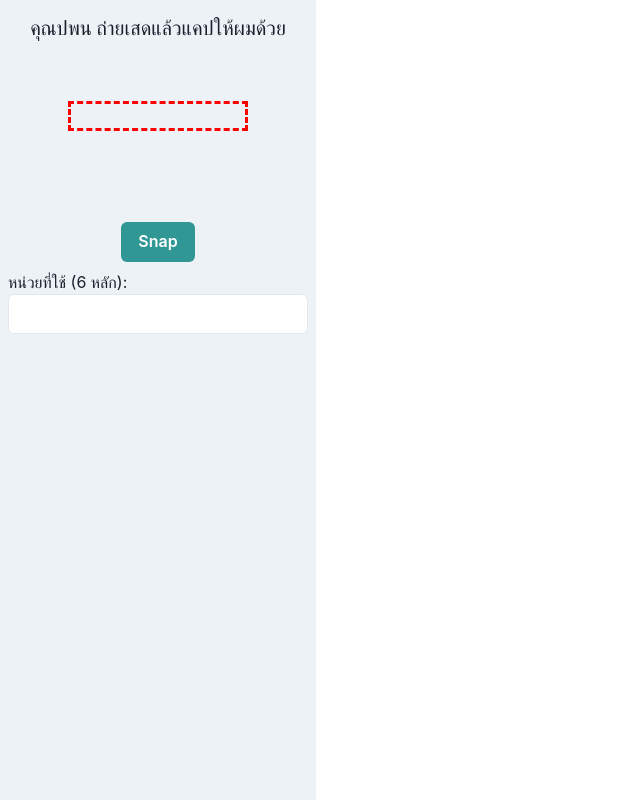
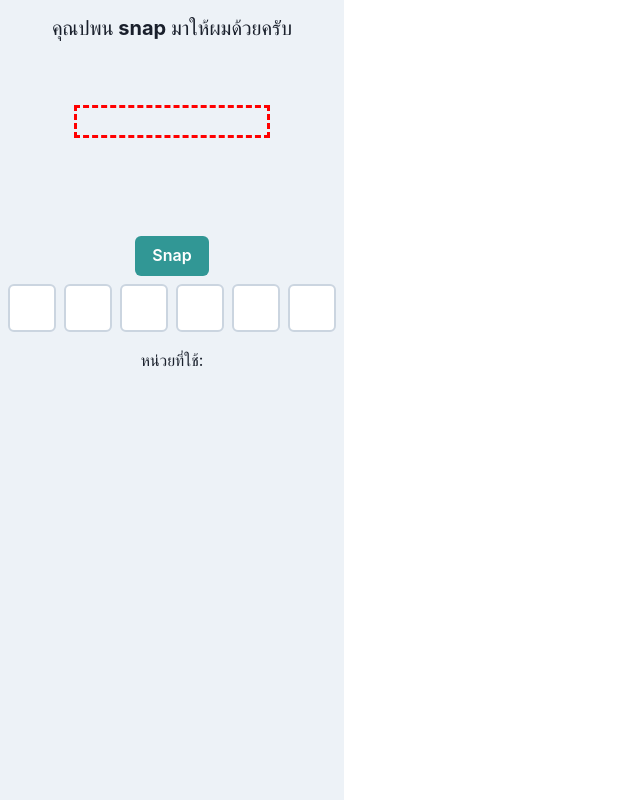
Before and after one commit to panudet-24mb/market-management, a React (Vite) app: page /watcher in a window 1280 px wide. Shown: the whole page, without its empty margins (0-640 px from the left). Built offline with nearby package versions, Linux system fonts and the light colour scheme; no server answers; the HTML template or start-up script is replaced by a standard one.

Commit message:
Update Watcher.jsx

```diff
--- a/src/pages/MeterWatcher/Watcher.jsx
+++ b/src/pages/MeterWatcher/Watcher.jsx
@@ -5,10 +5,11 @@ import {
   Center,
   Heading,
   Image,
-  Input,
   Text,
   Progress,
   useToast,
+  Flex,
+  Input,
 } from '@chakra-ui/react'
 import Tesseract from 'tesseract.js'
 
@@ -18,13 +19,14 @@ export default function MeterReader() {
 
   const [snapShotUrl, setSnapShotUrl] = useState('')
   const [meterReading, setMeterReading] = useState('')
+  const [meterDigits, setMeterDigits] = useState(['','','','','',''])
   const [ocrDebugText, setOcrDebugText] = useState('')
   const [isLoading, setIsLoading] = useState(false)
   const [progress, setProgress] = useState(0)
 
   const toast = useToast()
 
-  // ROI (เป็นเปอร์เซ็นต์)
+  // ROI
   const ROI = {
     top: 0.3,
     left: 0.2,
@@ -60,7 +62,7 @@ export default function MeterReader() {
         })
       })
 
-    // หยุดกล้องเมื่อ unmount
+    // Cleanup
     return () => {
       if (videoRef.current && videoRef.current.srcObject) {
         const tracks = videoRef.current.srcObject.getTracks()
@@ -69,13 +71,14 @@ export default function MeterReader() {
     }
   }, [toast])
 
-  // Snap + OCR เฉพาะ ROI
+  // Snap + OCR
   const handleSnap = async () => {
     if (!videoRef.current || !canvasRef.current) return
 
     setIsLoading(true)
     setProgress(0)
     setMeterReading('')
+    setMeterDigits(['','','','','',''])
     setOcrDebugText('')
     setSnapShotUrl('')
 
@@ -87,13 +90,13 @@ export default function MeterReader() {
     canvas.height = video.videoHeight
     ctx.drawImage(video, 0, 0, canvas.width, canvas.height)
 
-    // คำนวณพิกัด ROI เป็น px
+    // คำนวณ ROI
     const x = canvas.width * ROI.left
     const y = canvas.height * ROI.top
     const w = canvas.width * ROI.width
     const h = canvas.height * ROI.height
 
-    // ดึง ImageData เฉพาะ ROI
+    // ดึง ImageData
     const roiImageData = ctx.getImageData(x, y, w, h)
 
     // สร้าง canvas ย่อย
@@ -103,7 +106,6 @@ export default function MeterReader() {
     roiCanvas.height = h
     roiCtx.putImageData(roiImageData, 0, 0)
 
-    // ได้ base64 เฉพาะ ROI
     const roiBase64 = roiCanvas.toDataURL('image/png')
     setSnapShotUrl(roiBase64)
 
@@ -114,20 +116,21 @@ export default function MeterReader() {
             setProgress(Math.round(m.progress * 100))
           }
         },
-        // เพิ่ม config เพื่ออ่านเฉพาะ digits
         tessedit_char_whitelist: '0123456789',
-        tessedit_pageseg_mode: 7, // single text line
+        tessedit_pageseg_mode: 7,
       })
 
       const fullText = result.data.text
       setOcrDebugText(fullText)
 
-      // ดึงเฉพาะตัวเลข
       let cleanedText = fullText.replace(/\D+/g, '')
-      // จำกัดที่ 6 หลัก (หรือกำหนดตามจริง)
-      cleanedText = cleanedText.slice(0, 6)
+      // เติม 0 ด้านหน้าถ้าน้อยกว่า 6
+      cleanedText = cleanedText.padStart(6, '0')
+      // ถ้ามากกว่า 6 ให้ตัดเหลือ 6
+      cleanedText = cleanedText.slice(-6)
 
       setMeterReading(cleanedText)
+      setMeterDigits(cleanedText.split(''))
     } catch (error) {
       console.error('OCR error:', error)
       toast({
@@ -142,19 +145,31 @@ export default function MeterReader() {
     }
   }
 
+  // เปลี่ยนค่าทีละหลัก
+  const handleDigitChange = (index, newVal) => {
+    if (!/^\d?$/.test(newVal)) return
+    const updated = [...meterDigits]
+    updated[index] = newVal
+    setMeterDigits(updated)
+    setMeterReading(updated.join(''))
+  }
+
   return (
     <Box w="100%" minH="100vh" bg="gray.100" py={4} px={2}>
+
       <Center mb={4}>
-        <Heading size="md">คุณปพน ถ่ายเสดแล้วแคปให้ผมด้วย</Heading>
+        <Heading size="md">คุณปพน snap มาให้ผมด้วยครับ</Heading>
       </Center>
 
-      {/* แสดง video */}
-      <Box position="relative" mb={4}>
+      {/* --------------------------------------------------- */}
+      {/* วิดีโอ + ROI (วางตำแหน่ง zIndex=1 เพื่ออยู่ด้านล่าง) */}
+      {/* --------------------------------------------------- */}
+      <Box position="relative" mb={4} zIndex={1}>
         <video
           ref={videoRef}
           style={{ width: '100%', height: 'auto' }}
         />
-        {/* กรอบ ROI */}
+        {/* กล่อง ROI */}
         <Box
           position="absolute"
           border="3px dashed red"
@@ -163,19 +178,24 @@ export default function MeterReader() {
           left="20%"
           width="60%"
           height="20%"
+          zIndex={2}
         />
       </Box>
 
+      {/* --------------------------------------------------- */}
       {/* ปุ่ม Snap */}
-      <Center mb={2}>
+      {/* --------------------------------------------------- */}
+      <Center mb={2} zIndex={3}>
         <Button colorScheme="teal" onClick={handleSnap} isDisabled={isLoading}>
           {isLoading ? 'กำลัง Snap...' : 'Snap'}
         </Button>
       </Center>
 
-      {/* Progress */}
+      {/* --------------------------------------------------- */}
+      {/* Progress OCR */}
+      {/* --------------------------------------------------- */}
       {isLoading && (
-        <Box mx="auto" mb={2} maxW="400px">
+        <Box mx="auto" mb={2} maxW="400px" zIndex={3}>
           <Progress value={progress} size="sm" colorScheme="teal" />
           <Center mt={1}>
             <Text fontSize="sm">Analyzing... {progress}%</Text>
@@ -183,29 +203,54 @@ export default function MeterReader() {
         </Box>
       )}
 
-      {/* ภาพตัวอย่าง ROI */}
+      {/* --------------------------------------------------- */}
+      {/* Preview ROI */}
+      {/* --------------------------------------------------- */}
       {snapShotUrl && (
-        <Center mb={4}>
-          <Box border="1px solid #ccc" borderRadius="md" p={2}>
+        <Center mb={4} zIndex={3}>
+          <Box border="1px solid #ccc" borderRadius="md" p={2} bg="white">
             <Text fontSize="sm" mb={2}>ROI Preview</Text>
             <Image src={snapShotUrl} alt="ROI Snapshot" maxH="200px" />
           </Box>
         </Center>
       )}
 
-      {/* แสดงเลข (6 หลัก) */}
-      <Box mb={4} maxW="300px" mx="auto">
-        <Text>หน่วยที่ใช้ (6 หลัก):</Text>
-        <Input
-          type="text"
-          maxLength={6}
-          value={meterReading}
-          onChange={(e) => setMeterReading(e.target.value)}
-          bg="white"
-        />
-      </Box>
+      {/* --------------------------------------------------- */}
+      {/* ช่องกรอกแบบ OTP (6 หลัก) */}
+      {/* --------------------------------------------------- */}
+      <Center mb={4} zIndex={3}>
+        <Flex gap={2}>
+          {meterDigits.map((digit, index) => (
+            <Input
+              key={index}
+              type="text"
+              textAlign="center"
+              maxLength={1}
+              // ปรับขนาดให้เห็นชัดเจน
+              width="3rem"
+              height="3rem"
+              fontSize="2xl"
+              fontWeight="bold"
+              bg="white"
+              value={digit}
+              onChange={(e) => handleDigitChange(index, e.target.value)}
+              // ถ้ารู้สึกโดนบัง อาจเพิ่ม boxShadow หรือ border ให้ชัด
+              border="2px solid"
+              borderColor="gray.300"
+              borderRadius="md"
+              zIndex={3}
+            />
+          ))}
+        </Flex>
+      </Center>
 
-      {/* Debug text */}
+      <Center mb={2} zIndex={3}>
+        <Text>หน่วยที่ใช้: {meterReading}</Text>
+      </Center>
+
+      {/* --------------------------------------------------- */}
+      {/* Debug OCR Text */}
+      {/* --------------------------------------------------- */}
       {ocrDebugText && (
         <Box
           bg="white"
@@ -214,6 +259,7 @@ export default function MeterReader() {
           boxShadow="md"
           maxW="600px"
           mx="auto"
+          zIndex={3}
         >
           <Text fontSize="sm" mb={1} fontWeight="bold">OCR Debug Text:</Text>
           <Text fontSize="sm" whiteSpace="pre-wrap">
@@ -222,7 +268,7 @@ export default function MeterReader() {
         </Box>
       )}
 
-      {/* Canvas สำหรับวาด video */}
+      {/* Canvas (ซ่อน) */}
       <canvas ref={canvasRef} style={{ display: 'none' }} />
     </Box>
   )
```
